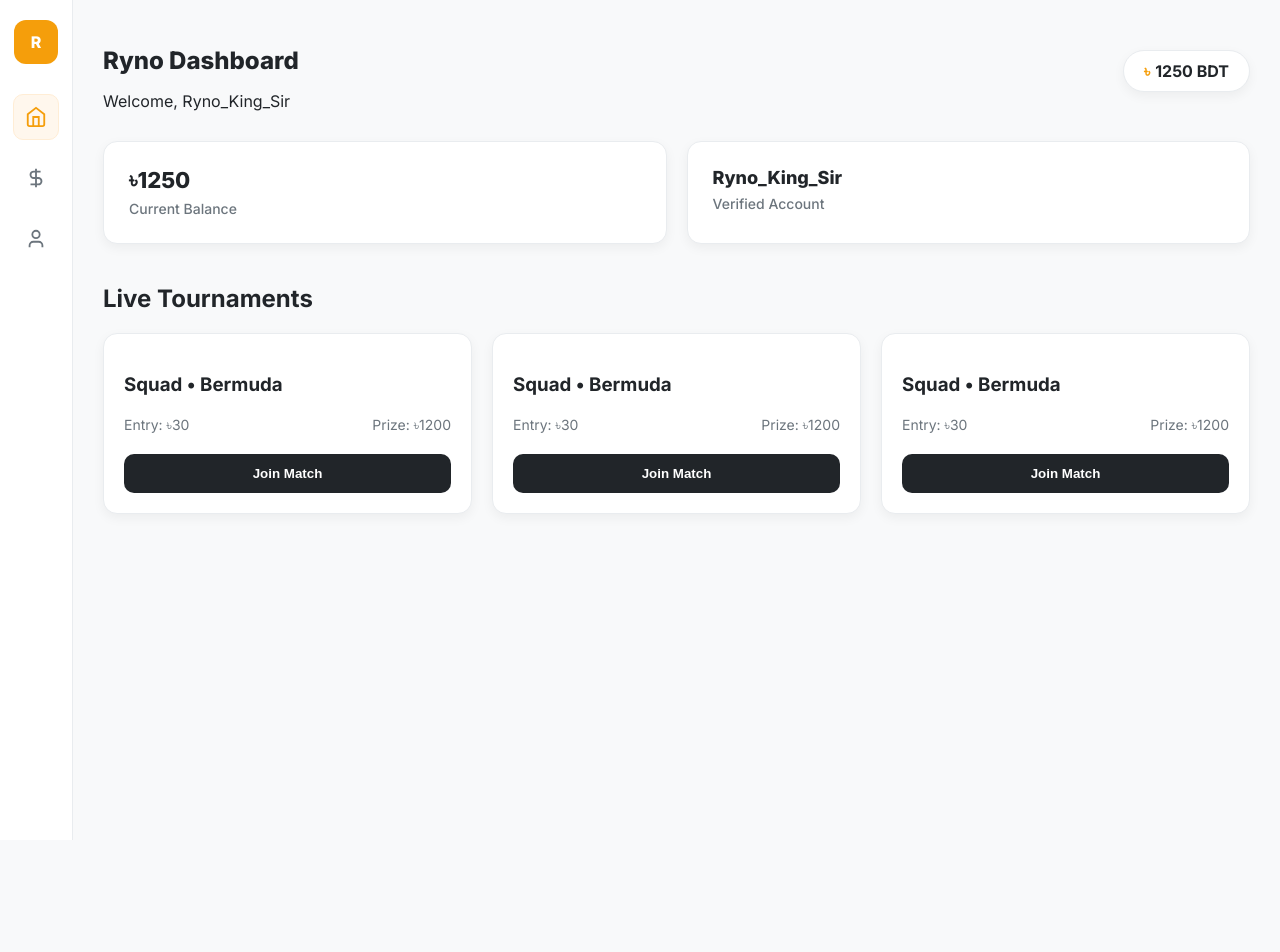
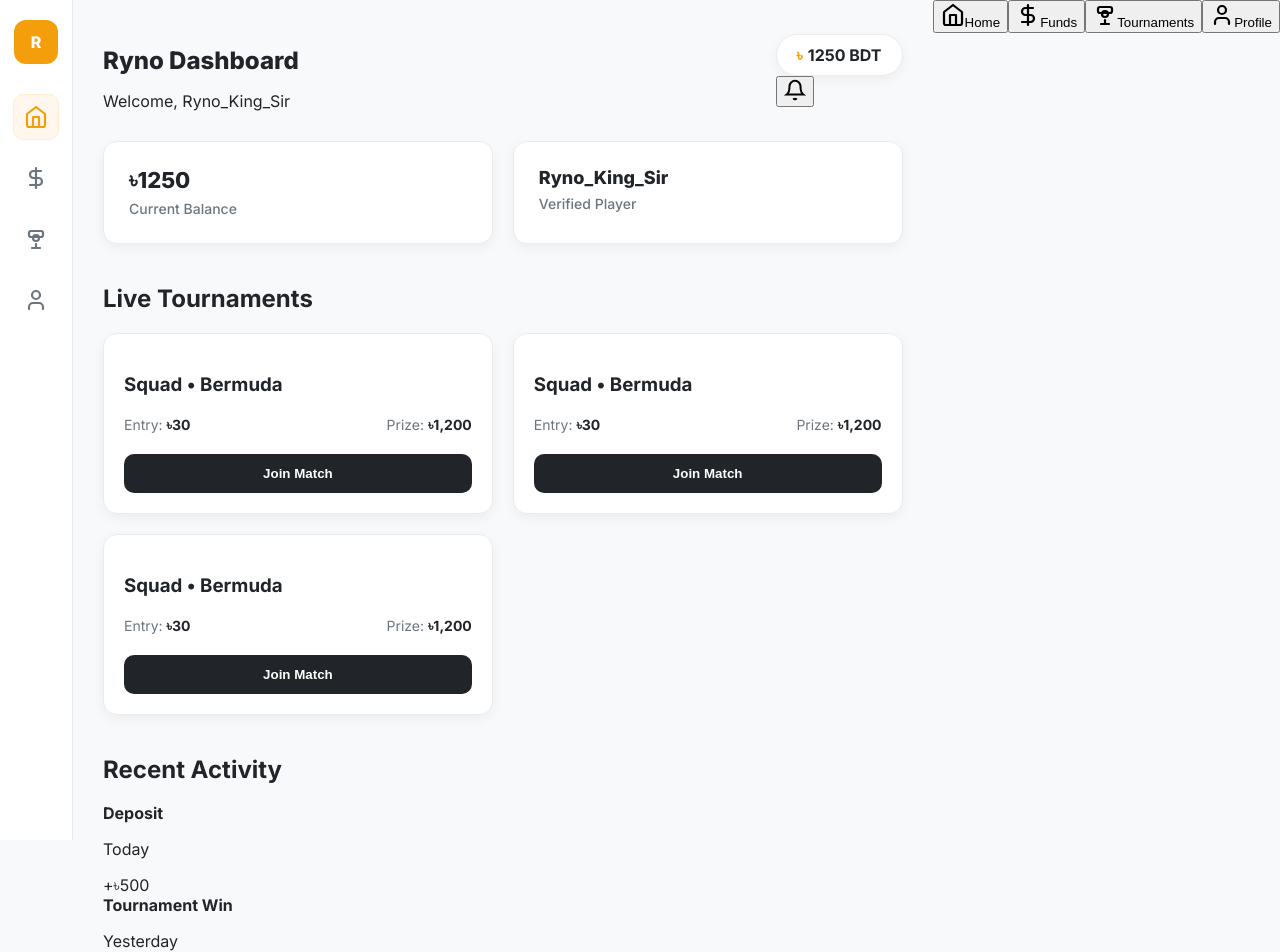
Before and after one commit to raihanbhaii/Ryno, a React (Vite) app: page / in a window 1280 px wide. Shown: the top 952 px of the page. Before the commit the page ends 840 px from the top, so only its background shows below. Built offline with nearby package versions, Linux system fonts and the light colour scheme.

Commit message:
Update main.jsx

```diff
--- a/src/main.jsx
+++ b/src/main.jsx
@@ -1,26 +1,139 @@
-import React, { useState } from 'react';
+import React, { useState, useEffect } from 'react';
 import ReactDOM from 'react-dom/client';
 import './main.css';
 
 const ICONS = {
-  home: <svg width="22" height="22" viewBox="0 0 24 24" fill="none" stroke="currentColor" strokeWidth="2"><path d="m3 9 9-7 9 7v11a2 2 0 0 1-2 2H5a2 2 0 0 1-2-2z"/><polyline points="9 22 9 12 15 12 15 22"/></svg>,
-  funds: <svg width="22" height="22" viewBox="0 0 24 24" fill="none" stroke="currentColor" strokeWidth="2"><path d="M12 2v20M17 5H9.5a3.5 3.5 0 0 0 0 7h5a3.5 3.5 0 0 1 0 7H6"/></svg>,
-  profile: <svg width="22" height="22" viewBox="0 0 24 24" fill="none" stroke="currentColor" strokeWidth="2"><path d="M19 21v-2a4 4 0 0 0-4-4H9a4 4 0 0 0-4 4v2"/><circle cx="12" cy="7" r="4"/></svg>
+  home: (
+    <svg width="24" height="24" viewBox="0 0 24 24" fill="none" stroke="currentColor" strokeWidth="2.2" strokeLinecap="round" strokeLinejoin="round">
+      <path d="m3 9 9-7 9 7v11a2 2 0 0 1-2 2H5a2 2 0 0 1-2-2z" />
+      <polyline points="9 22 9 12 15 12 15 22" />
+    </svg>
+  ),
+  funds: (
+    <svg width="24" height="24" viewBox="0 0 24 24" fill="none" stroke="currentColor" strokeWidth="2.2" strokeLinecap="round" strokeLinejoin="round">
+      <path d="M12 2v20M17 5H9.5a3.5 3.5 0 0 0 0 7h5a3.5 3.5 0 0 1 0 7H6" />
+    </svg>
+  ),
+  trophy: (
+    <svg width="24" height="24" viewBox="0 0 24 24" fill="none" stroke="currentColor" strokeWidth="2.2" strokeLinecap="round" strokeLinejoin="round">
+      <path d="M8 21h8M12 17v4M7 4h10a2 2 0 0 1 2 2v2a2 2 0 0 1-2 2H7a2 2 0 0 1-2-2V6a2 2 0 0 1 2-2z" />
+      <circle cx="12" cy="11" r="3" />
+    </svg>
+  ),
+  profile: (
+    <svg width="24" height="24" viewBox="0 0 24 24" fill="none" stroke="currentColor" strokeWidth="2.2" strokeLinecap="round" strokeLinejoin="round">
+      <path d="M19 21v-2a4 4 0 0 0-4-4H9a4 4 0 0 0-4 4v2" />
+      <circle cx="12" cy="7" r="4" />
+    </svg>
+  ),
+  bell: (
+    <svg width="22" height="22" viewBox="0 0 24 24" fill="none" stroke="currentColor" strokeWidth="2.2">
+      <path d="M18 8A6 6 0 0 0 6 8c0 7-3 9-3 9h18s-3-2-3-9z" />
+      <path d="M13.73 21a1.94 1.94 0 0 1-3.46 0" />
+    </svg>
+  ),
 };
 
 function App() {
   const [page, setPage] = useState('home');
   const [balance, setBalance] = useState(1250);
-  const accountName = "Ryno_King_Sir"; // Your Account Name
+  const [transactions, setTransactions] = useState([
+    { id: 1, type: 'deposit', amount: 500, date: 'Today', status: 'Completed' },
+    { id: 2, type: 'win', amount: 350, date: 'Yesterday', status: 'Completed' },
+    { id: 3, type: 'withdraw', amount: -200, date: 'Mar 30', status: 'Completed' },
+  ]);
+
+  const [showToast, setShowToast] = useState(false);
+  const [toastMessage, setToastMessage] = useState('');
+  const accountName = "Ryno_King_Sir";
+
+  const showNotification = (message) => {
+    setToastMessage(message);
+    setShowToast(true);
+    setTimeout(() => setShowToast(false), 3000);
+  };
+
+  const handleDeposit = (amount) => {
+    if (!amount || amount < 50) {
+      showNotification("Minimum deposit is ৳50");
+      return;
+    }
+    setBalance(prev => prev + Number(amount));
+    setTransactions(prev => [{
+      id: Date.now(),
+      type: 'deposit',
+      amount: Number(amount),
+      date: 'Just now',
+      status: 'Completed'
+    }, ...prev]);
+    showNotification(`৳${amount} deposited successfully via bKash!`);
+  };
+
+  const handleWithdraw = (amount, wallet) => {
+    if (!amount || amount < 50) {
+      showNotification("Minimum withdrawal is ৳50");
+      return;
+    }
+    if (amount > balance) {
+      showNotification("Insufficient balance!");
+      return;
+    }
+    if (!wallet || !wallet.startsWith('01')) {
+      showNotification("Please enter valid bKash number");
+      return;
+    }
+
+    setBalance(prev => prev - Number(amount));
+    setTransactions(prev => [{
+      id: Date.now(),
+      type: 'withdraw',
+      amount: -Number(amount),
+      date: 'Just now',
+      status: 'Pending'
+    }, ...prev]);
+    showNotification(`Withdrawal request of ৳${amount} sent to ${wallet}`);
+  };
+
+  // Mobile bottom nav
+  const BottomNav = () => (
+    <div className="bottom-nav">
+      <button onClick={() => setPage('home')} className={`nav-item ${page === 'home' ? 'active' : ''}`}>
+        {ICONS.home}
+        <span>Home</span>
+      </button>
+      <button onClick={() => setPage('funds')} className={`nav-item ${page === 'funds' ? 'active' : ''}`}>
+        {ICONS.funds}
+        <span>Funds</span>
+      </button>
+      <button onClick={() => setPage('tournament')} className={`nav-item ${page === 'tournament' ? 'active' : ''}`}>
+        {ICONS.trophy}
+        <span>Tournaments</span>
+      </button>
+      <button onClick={() => setPage('profile')} className={`nav-item ${page === 'profile' ? 'active' : ''}`}>
+        {ICONS.profile}
+        <span>Profile</span>
+      </button>
+    </div>
+  );
 
   return (
     <div className="app">
+      {/* Sidebar - Desktop only */}
       <aside className="sidebar">
         <div className="logo" onClick={() => setPage('home')}>R</div>
         <nav className="nav-menu">
-          <button className={`nav-btn ${page === 'home' ? 'active' : ''}`} onClick={() => setPage('home')}>{ICONS.home}</button>
-          <button className={`nav-btn ${page === 'funds' ? 'active' : ''}`} onClick={() => setPage('funds')}>{ICONS.funds}</button>
-          <button className={`nav-btn ${page === 'profile' ? 'active' : ''}`} onClick={() => setPage('profile')}>{ICONS.profile}</button>
+          <button className={`nav-btn ${page === 'home' ? 'active' : ''}`} onClick={() => setPage('home')}>
+            {ICONS.home}
+          </button>
+          <button className={`nav-btn ${page === 'funds' ? 'active' : ''}`} onClick={() => setPage('funds')}>
+            {ICONS.funds}
+          </button>
+          <button className={`nav-btn ${page === 'tournament' ? 'active' : ''}`} onClick={() => setPage('tournament')}>
+            {ICONS.trophy}
+          </button>
+          <button className={`nav-btn ${page === 'profile' ? 'active' : ''}`} onClick={() => setPage('profile')}>
+            {ICONS.profile}
+          </button>
         </nav>
       </aside>
 
@@ -30,13 +143,19 @@ function App() {
             <h1>Ryno Dashboard</h1>
             <span className="breadcrumb">Welcome, {accountName}</span>
           </div>
-          <div className="balance-pill">
-            <span className="currency">৳</span>
-            <span className="amount">{balance} BDT</span>
+
+          <div className="header-right">
+            <div className="balance-pill">
+              <span className="currency">৳</span>
+              <span className="amount">{balance}</span>
+              <span className="currency-small"> BDT</span>
+            </div>
+            <button className="icon-btn">{ICONS.bell}</button>
           </div>
         </header>
 
         <div className="content-area">
+          {/* HOME PAGE */}
           {page === 'home' && (
             <div className="fade-in">
               <div className="stats-grid">
@@ -45,8 +164,8 @@ function App() {
                   <span className="stat-label">Current Balance</span>
                 </div>
                 <div className="stat-card">
-                  <span className="stat-value" style={{fontSize: '18px'}}>{accountName}</span>
-                  <span className="stat-label">Verified Account</span>
+                  <span className="stat-value" style={{ fontSize: '18px' }}>{accountName}</span>
+                  <span className="stat-label">Verified Player</span>
                 </div>
               </div>
 
@@ -55,45 +174,136 @@ function App() {
                 {[1, 2, 3].map(id => (
                   <div key={id} className="tournament-card">
                     <h3>Squad • Bermuda</h3>
-                    <div className="meta-row"><span>Entry: ৳30</span><span>Prize: ৳1200</span></div>
+                    <div className="meta-row">
+                      <span>Entry: <strong>৳30</strong></span>
+                      <span>Prize: <strong>৳1,200</strong></span>
+                    </div>
                     <button className="join-btn">Join Match</button>
+                  </div>
+                ))}
+              </div>
+
+              <h2 className="section-title" style={{ marginTop: '40px' }}>Recent Activity</h2>
+              <div className="transactions-list">
+                {transactions.slice(0, 4).map(tx => (
+                  <div key={tx.id} className="transaction-item">
+                    <div>
+                      <strong>{tx.type === 'deposit' ? 'Deposit' : tx.type === 'win' ? 'Tournament Win' : 'Withdrawal'}</strong>
+                      <p>{tx.date}</p>
+                    </div>
+                    <span className={`amount ${tx.amount > 0 ? 'positive' : 'negative'}`}>
+                      {tx.amount > 0 ? '+' : ''}৳{Math.abs(tx.amount)}
+                    </span>
                   </div>
                 ))}
               </div>
             </div>
           )}
 
+          {/* FUNDS PAGE - Only bKash */}
           {page === 'funds' && (
             <div className="funds-container fade-in">
               <div className="form-card">
-                <h2>Add Funds (Deposit)</h2>
-                <p className="subtitle">Min: ৳50 BDT</p>
-                <input type="number" placeholder="Amount in BDT" className="input-field" />
-                <button className="primary-btn deposit">Deposit via bKash/Nagad</button>
+                <h2>Add Funds (bKash)</h2>
+                <p className="subtitle">Minimum: ৳50 • Instant Credit</p>
+                <input
+                  type="number"
+                  id="depositAmount"
+                  placeholder="Amount in BDT"
+                  className="input-field"
+                />
+                <button
+                  className="primary-btn deposit"
+                  onClick={() => {
+                    const amount = document.getElementById('depositAmount').value;
+                    handleDeposit(amount);
+                    document.getElementById('depositAmount').value = '';
+                  }}
+                >
+                  Deposit via bKash
+                </button>
+                <p className="help-text">Send money to bKash: 017XXXXXXXX</p>
               </div>
 
-              <div className="form-card" style={{marginTop: '20px'}}>
-                <h2>Withdraw Money</h2>
+              <div className="form-card" style={{ marginTop: '20px' }}>
+                <h2>Withdraw to bKash</h2>
                 <p className="subtitle">Available: ৳{balance}</p>
-                <input type="number" placeholder="Amount to Withdraw" className="input-field" />
-                <input type="text" placeholder="Wallet Number (bKash/Nagad)" className="input-field" />
-                <button className="primary-btn withdraw">Request Withdrawal</button>
+                <input
+                  type="number"
+                  id="withdrawAmount"
+                  placeholder="Amount to Withdraw"
+                  className="input-field"
+                />
+                <input
+                  type="text"
+                  id="bKashNumber"
+                  placeholder="bKash Number (01XXXXXXXXX)"
+                  className="input-field"
+                  maxLength="11"
+                />
+                <button
+                  className="primary-btn withdraw"
+                  onClick={() => {
+                    const amount = document.getElementById('withdrawAmount').value;
+                    const wallet = document.getElementById('bKashNumber').value;
+                    handleWithdraw(amount, wallet);
+                    document.getElementById('withdrawAmount').value = '';
+                    document.getElementById('bKashNumber').value = '';
+                  }}
+                >
+                  Request Withdrawal
+                </button>
               </div>
             </div>
           )}
 
+          {/* TOURNAMENTS PAGE */}
+          {page === 'tournament' && (
+            <div className="fade-in">
+              <h2 className="section-title">All Tournaments</h2>
+              <div className="tournaments-grid">
+                {[1, 2, 3, 4, 5].map(id => (
+                  <div key={id} className="tournament-card">
+                    <h3>Squad Battle • {id % 2 === 0 ? 'Miramar' : 'Bermuda'}</h3>
+                    <div className="meta-row">
+                      <span>Entry: <strong>৳{20 + id * 10}</strong></span>
+                      <span>Prize Pool: <strong>৳{800 + id * 300}</strong></span>
+                    </div>
+                    <div className="meta-row">
+                      <span>Players: 48/64</span>
+                      <span>Starts in: 12m</span>
+                    </div>
+                    <button className="join-btn">Join Now</button>
+                  </div>
+                ))}
+              </div>
+            </div>
+          )}
+
+          {/* PROFILE PAGE */}
           {page === 'profile' && (
             <div className="form-card fade-in">
               <h2>My Profile</h2>
               <div className="profile-info">
                 <p><strong>Name:</strong> {accountName}</p>
                 <p><strong>Region:</strong> Bangladesh</p>
-                <p><strong>Status:</strong> Online</p>
+                <p><strong>Status:</strong> <span style={{ color: '#22c55e' }}>● Online</span></p>
+                <p><strong>Joined:</strong> March 2025</p>
+                <p><strong>Total Matches:</strong> 124</p>
+                <p><strong>Win Rate:</strong> 68%</p>
               </div>
             </div>
           )}
         </div>
       </main>
+
+      {/* Mobile Bottom Navigation */}
+      <BottomNav />
+
+      {/* Toast Notification */}
+      {showToast && (
+        <div className="toast">{toastMessage}</div>
+      )}
     </div>
   );
 }
```
